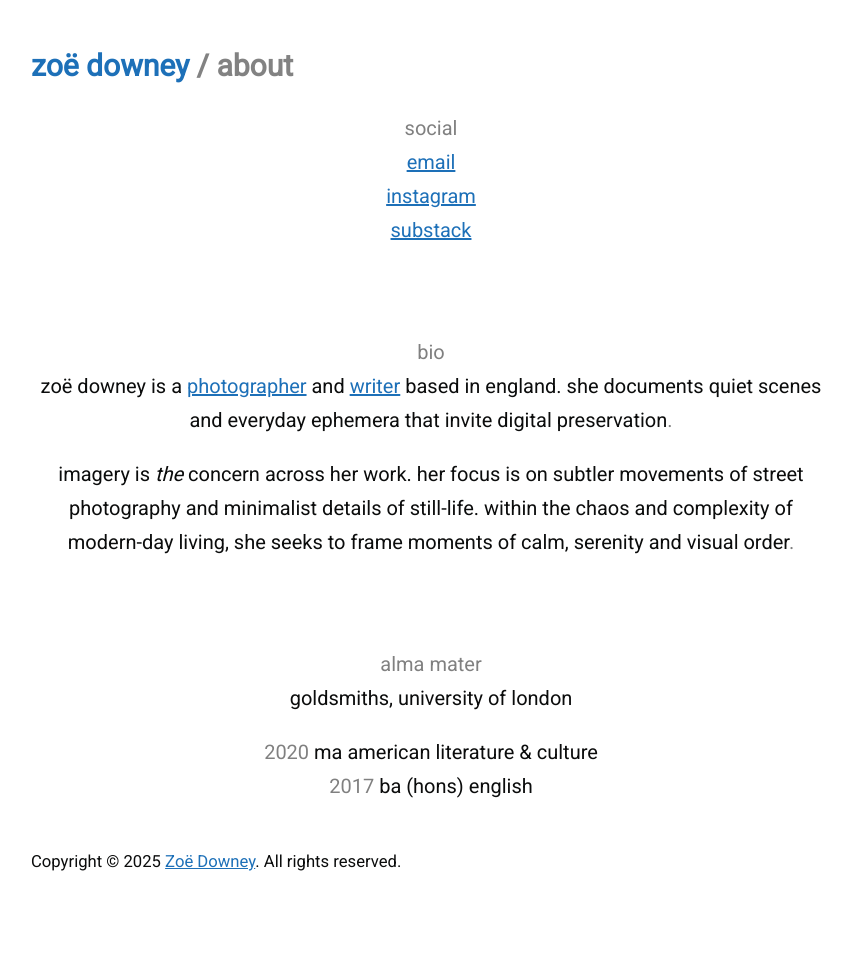
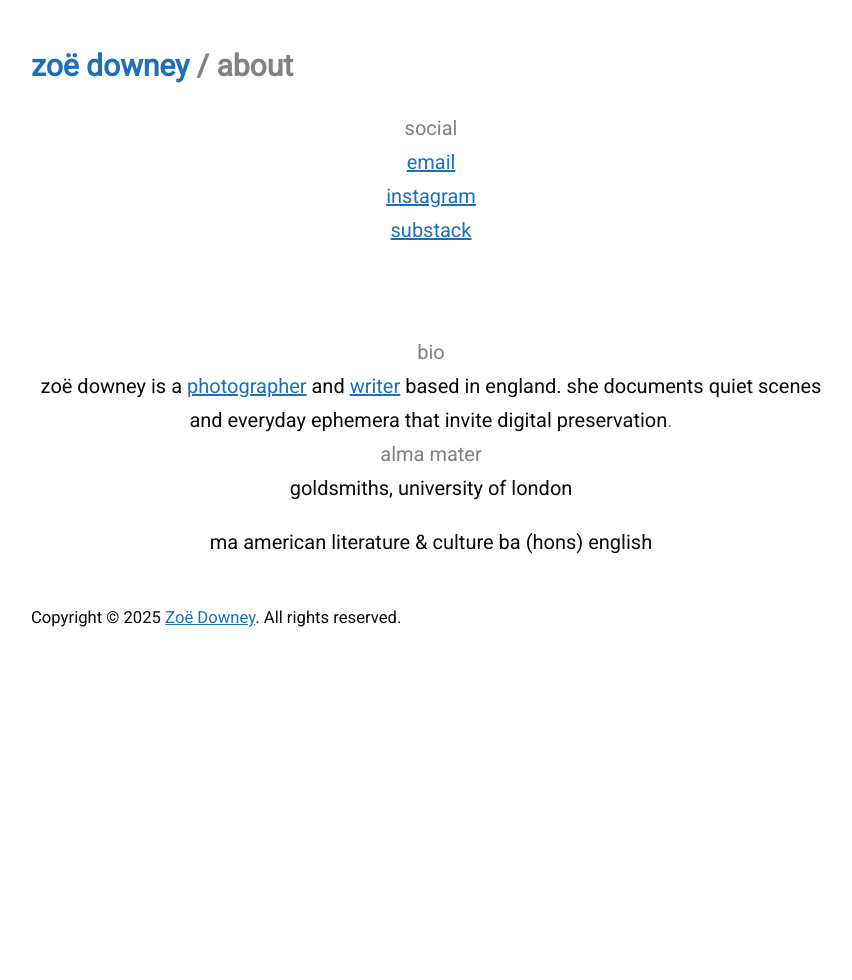
Before and after one commit to zoeurl/zoedowney.github.io, a Jekyll site: the page built from about/index.html, in a window 1280 px wide. Shown: the whole page, without its empty margins (209-1061 px from the left). Built offline with Jekyll 4.4.1, drawn with Linux system fonts in a browser that asks for light colours.

Commit message:
Update index.html

```diff
--- a/about/index.html
+++ b/about/index.html
@@ -10,13 +10,9 @@
 <br>
 <br><font color="grey">bio</font>
 <br>zoë downey is a <a href="https://www.zoedowney.com/photography/">photographer</a> and <a href="https://www.zoedowney.com/writing/">writer</a> based in england. she documents quiet scenes and everyday ephemera that invite digital preservation<font color="grey">.</font>
-</p>
-imagery is <em>the</em> concern across her work. her focus is on subtler movements of street photography and minimalist details of still-life. within the chaos and complexity of modern-day living, she seeks to frame moments of calm, serenity and visual order<font color="grey">.</font>
-</p>
-<br>
 <br><font color="grey">alma mater</font>
 <br>goldsmiths, university of london
 </p>
-<font color="grey">2020</font> ma american literature & culture
-<br><font color="grey">2017</font> ba (hons) english</center>
+ma american literature & culture
+ba (hons) english</center>
 </p>
```
